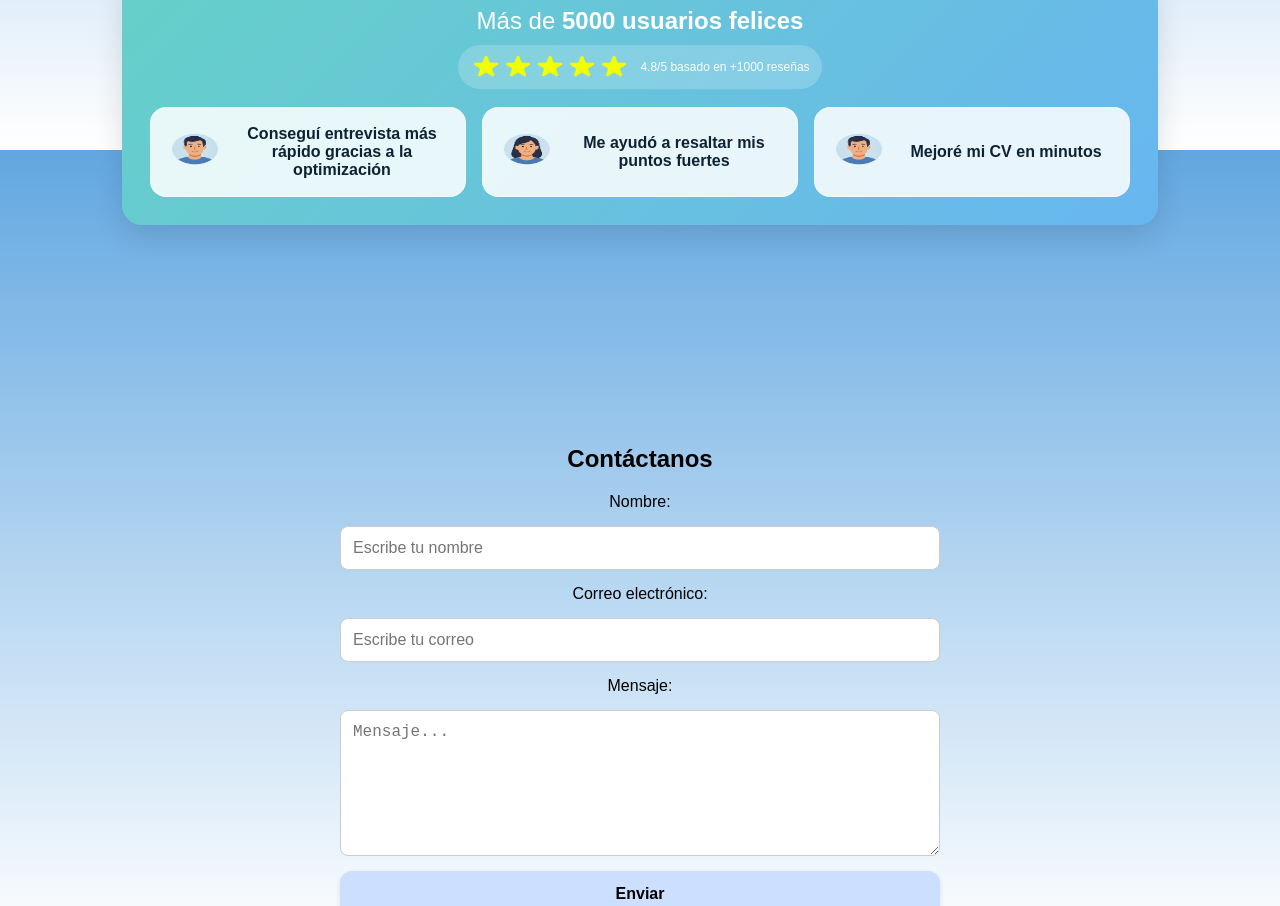
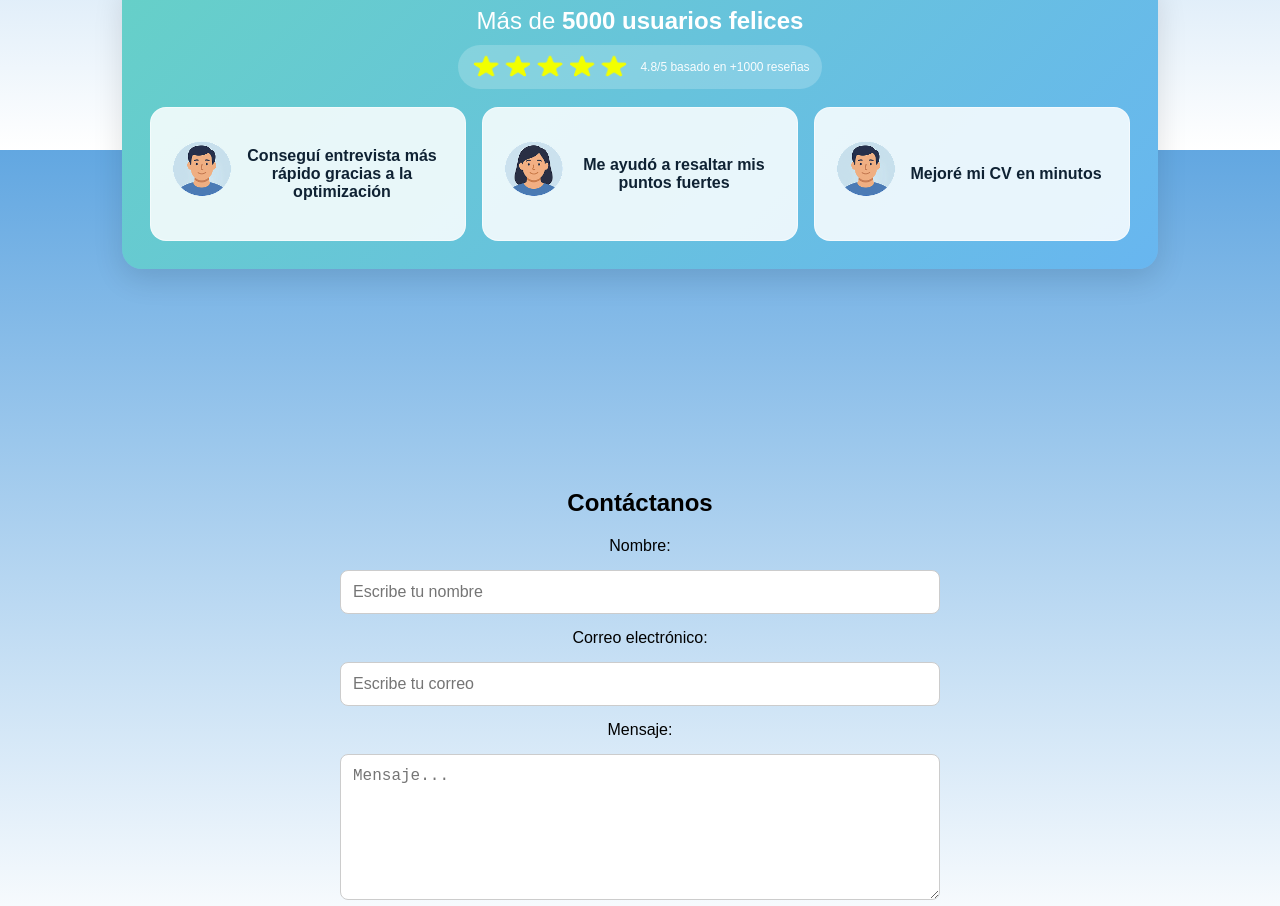
Before and after one commit to Valentino-Sanchez/TP-Landing-Page, a Next.js app in the folder landing-page/: page / in a window 1280 px wide. Shown: the part 2250-3156 px from the top of the page. Built offline with nearby package versions, Linux system fonts and the light colour scheme.

Commit message:
Fotos reseñas corregidas

```diff
--- a/landing-page/app/page.tsx
+++ b/landing-page/app/page.tsx
@@ -110,8 +110,8 @@ return (
                 <Image
                 src="/assets/user1.png"
                 alt="Usuario"
-                width={56}
-                height={56}
+                width={70}
+                height={100}
                 className="review__avatar"
                 />
                 <p className="review__text">
@@ -123,8 +123,8 @@ return (
                 <Image
                 src="/assets/user2.png"
                 alt="Usuario"
-                width={56}
-                height={56}
+                width={70}
+                height={100}
                 className="review__avatar"
                 />
                 <p className="review__text">
@@ -136,8 +136,8 @@ return (
                 <Image
                 src="/assets/user3.png"
                 alt="Usuario"
-                width={56}
-                height={56}
+                width={70}
+                height={100}
                 className="review__avatar"
                 />
                 <p className="review__text">
```
